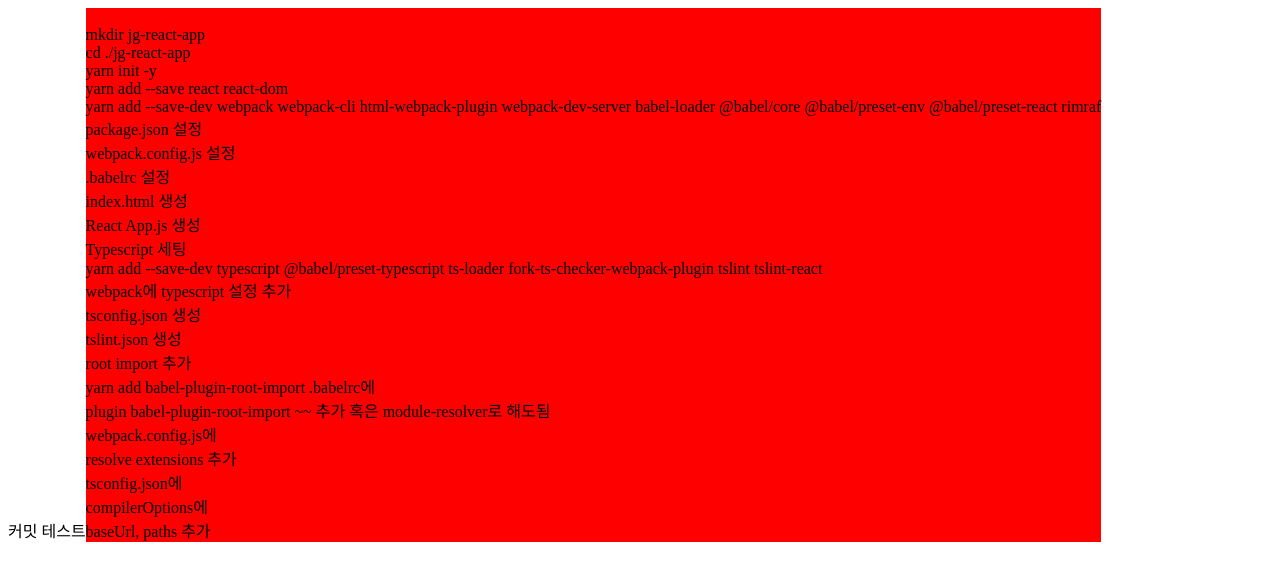
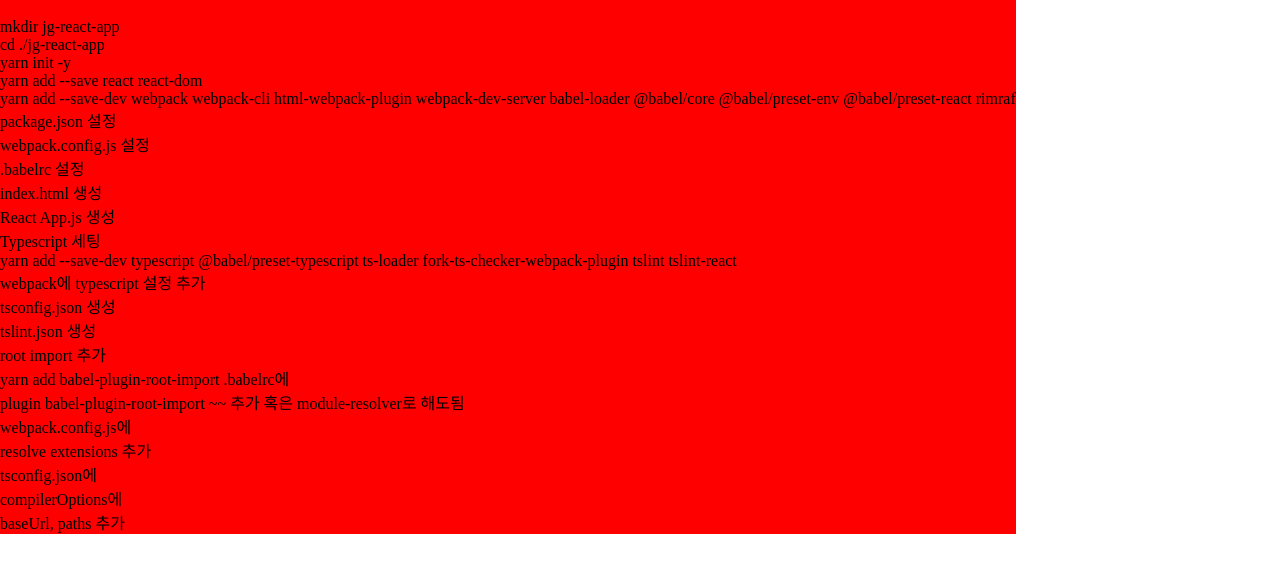
Before and after one commit to jjtjs159-jg/factory_jg, a React (Create React App) app: page /study in a window 1280 px wide. Shown: the top 580 px of the page. Built offline with nearby package versions, Linux system fonts and the light colour scheme.

Commit message:
Home / Main containers 추가 및 body css 정의

```diff
--- /dev/null
+++ b/src/Home.module.scss
@@ -0,0 +1,4 @@
+body {
+    margin: 0px;
+    padding: 0px;
+}
--- a/src/Home.tsx
+++ b/src/Home.tsx
@@ -1,7 +1,13 @@
 import React, { Component, Fragment } from 'react';
-import { Study } from 'pages';
-import Test from 'components/Test';
+import {
+    Main,
+    Study,
+} from 'pages';
 import { BrowserRouter, Route, Link, Switch  } from 'react-router-dom';
+import classNames from 'classnames/bind';
+import styles from './Home.module.scss';
+
+const cx = classNames.bind(styles);
 
 interface Props {
 
@@ -11,9 +17,9 @@
     render() {
         return (
             <Fragment>
-                커밋 테스트
                 <BrowserRouter>
                     <Switch>
+                        <Route exact path="/" component={Main} />
                         <Route exact path="/study" component={Study} />
                     </Switch>
                 </BrowserRouter>
```
